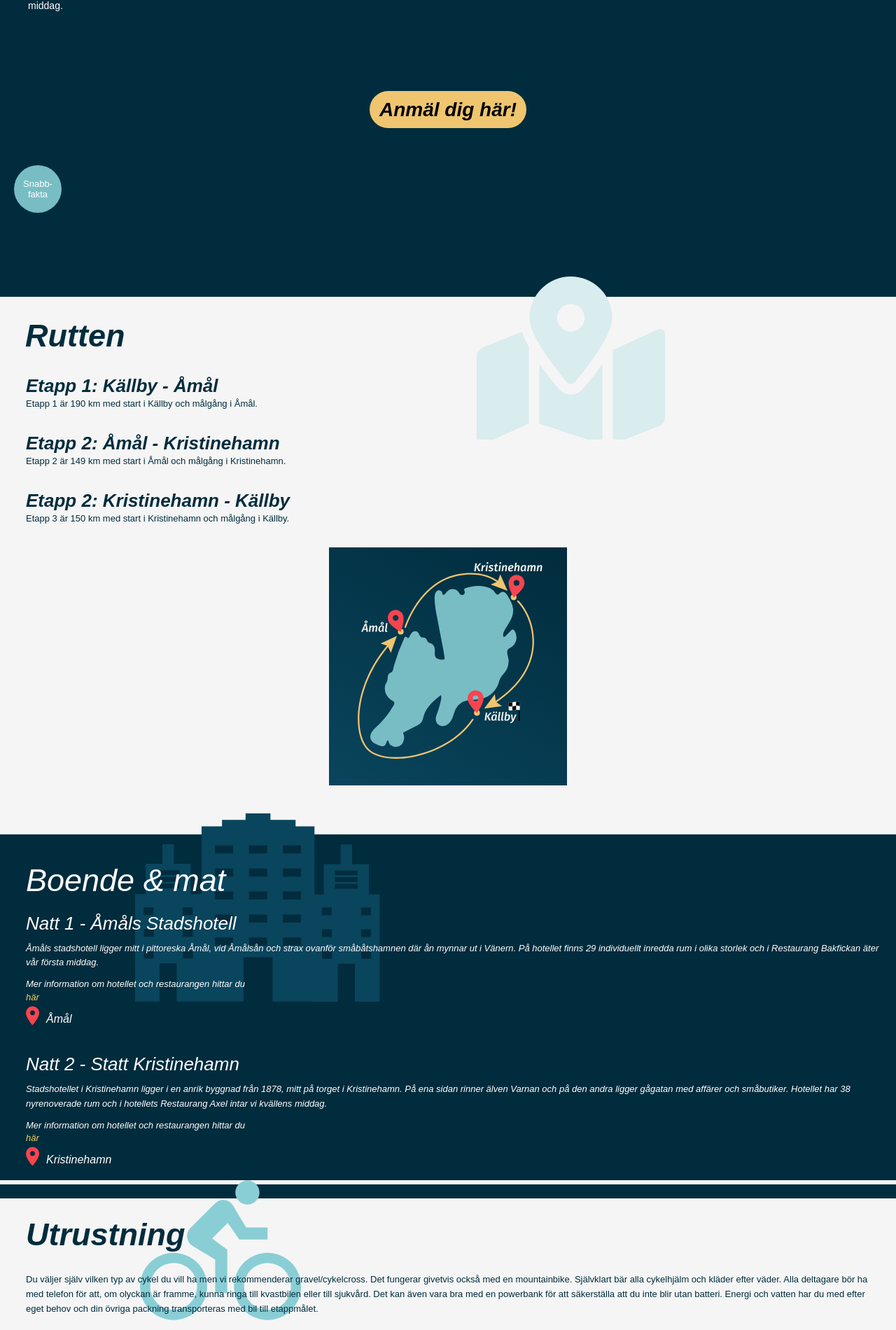
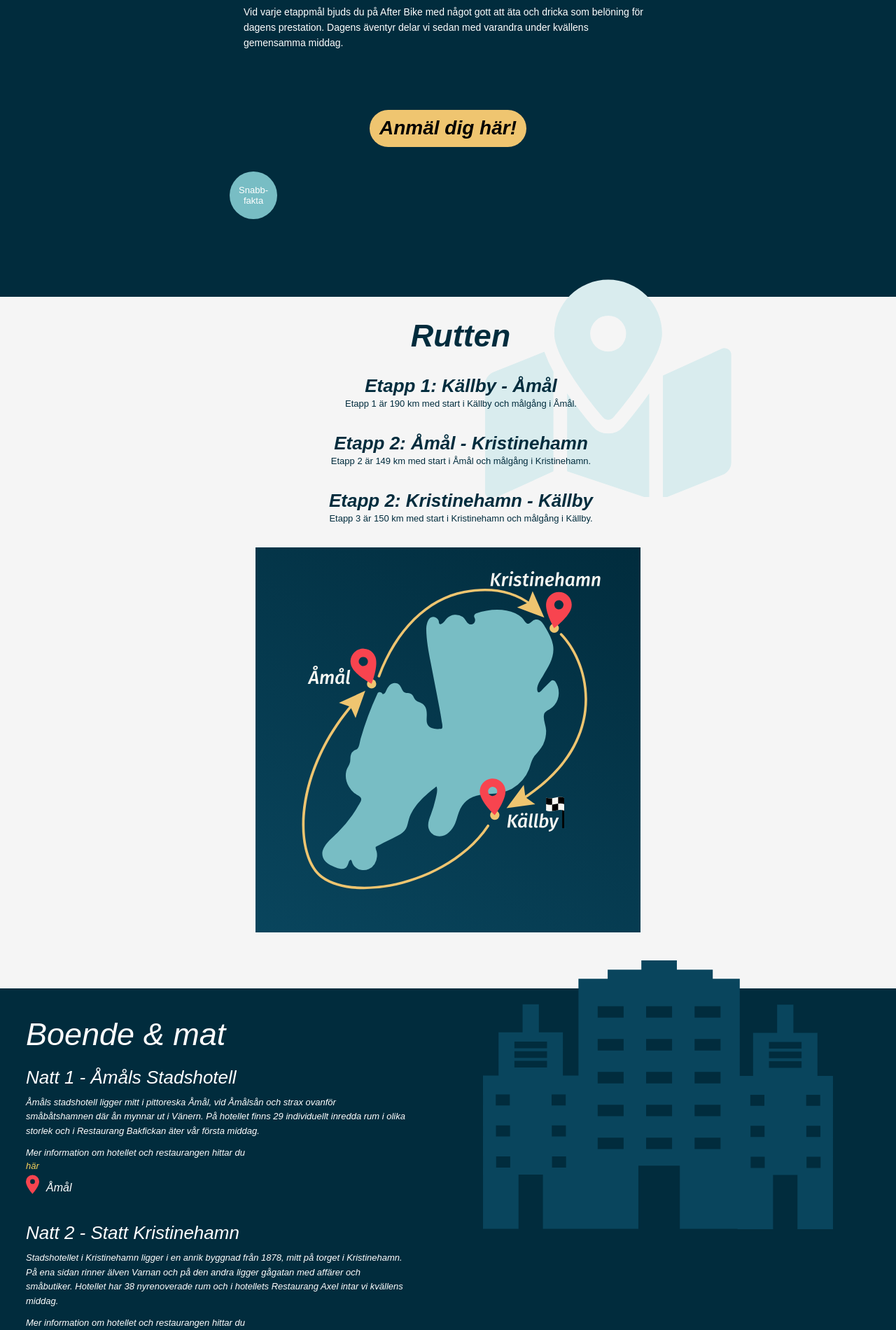
Before and after one commit to Fvrom/Event-assignment, a website built with Parcel: page index.html in a window 1280 px wide. Shown: the part 460-2360 px from the top of the page at 70% size. Built offline with nearby package versions, Linux system fonts and the light colour scheme; a web font is replaced by a local one.

Commit message:
working on media q

```diff
--- a/styles/accom-grid.css
+++ b/styles/accom-grid.css
@@ -10,9 +10,11 @@
 .accom-grid-empty-item {
   grid-row: 1;
   grid-column: 1/3;
-  height: 3rem;
-
+  height: 4rem;
+  width: 100%;
   background-color: whitesmoke;
+  margin: 0;
+  padding: 0;
 }
 
 .accom-grid-item1 {
@@ -79,6 +81,7 @@
   color: white;
   font-size: 1.3rem;
   font-style: italic;
+  max-width: 75ch;
   font-weight: 400;
   line-height: 1.6;
   margin-top: 1rem;
@@ -105,3 +108,20 @@
   display: flex;
   margin-top: 0.5rem;
 }
+
+@media screen and (min-width: 600px) {
+  .accom-grid-empty-item {
+    height: 4rem;
+  }
+  .img-town-grid-item {
+    grid-row: 1/5;
+    grid-column: 2;
+    align-self: flex-start;
+  }
+  .town-img {
+    width: 50rem;
+    position: relative;
+    margin: 0rem;
+    transform: translateX(10%);
+  }
+}
--- a/styles/animations.css
+++ b/styles/animations.css
@@ -0,0 +1,39 @@
+.btn-sign-up,
+.bt1 {
+  font-family: fira-sans, sans-serif;
+  font-weight: 550;
+  font-style: italic;
+  font-size: 2.8rem;
+  background-color: #efc570;
+  grid-row: 3;
+  width: 22.4rem;
+  height: 5.3rem;
+  border-style: none;
+  border-radius: 3rem;
+  align-self: center;
+  transition: 0.8s;
+}
+
+.btn-sign-up:hover {
+  background: #bb810e;
+}
+
+.btn-sign-up::before {
+  content: '';
+  position: absolute;
+  left: 0;
+  width: 100%;
+  height: 0%;
+  background: #636261;
+  z-index: -1;
+  transition: 0.8s;
+}
+
+.bt1::before {
+  bottom: 0;
+  border-radius: 0 0 50% 50%;
+}
+
+.bt1:hover::before {
+  height: 180%;
+}
--- a/styles/equipment-grid.css
+++ b/styles/equipment-grid.css
@@ -15,7 +15,6 @@
   grid-row: 1;
   grid-column: 1/3;
   height: 2rem;
-  width: 100%;
 }
 
 .equip-grid-item2 {
@@ -66,6 +65,7 @@
 .equip-grid-item6 li {
   color: var(--background-blue-color);
   font-size: 1.3rem;
+  max-width: 75ch;
   font-weight: 500;
   line-height: 1.6;
   margin-top: 1rem;
@@ -101,5 +101,39 @@
   overflow: hidden;
 }
 
-/* Overflow hidden
-Köra en translate x på container , gömmer halvan av bilden */
+@media screen and (min-width: 600px) {
+  .equip-grid-item2,
+  .equip-grid-item5,
+  .equip-grid-item6 {
+    grid-column: 1/3;
+    display: flex;
+    justify-content: center;
+  }
+
+  .equip-title {
+    display: flex;
+    justify-content: center;
+  }
+  .equip-grid-item6 {
+    margin-top: 1rem;
+    margin-bottom: 2rem;
+  }
+
+  .equip-grid-item3 {
+    grid-column: 2;
+    grid-row: 1/6;
+  }
+
+  .bike-img {
+    width: 36rem;
+    height: 32rem;
+
+    align-self: flex-start;
+    transform: translateX(15%);
+  }
+
+  .equip-grid-item1 {
+    height: 4rem;
+    overflow: hidden;
+  }
+}
--- a/styles/main.css
+++ b/styles/main.css
@@ -27,6 +27,7 @@ h1 {
   color: white;
   grid-row: 2;
   font-size: 1.4rem;
+  max-width: 75ch;
   line-height: 1.6;
 }
 .grid-item2 {
@@ -55,6 +56,8 @@ h1 {
   border-style: none;
   border-radius: 3rem;
   align-self: center;
+  transition: 0.8s;
+  overflow: hidden;
 }
 
 .grid-item4 {
--- a/styles/reg-grid.css
+++ b/styles/reg-grid.css
@@ -53,7 +53,6 @@
   grid-row: 4/5;
   display: flex;
   justify-content: center;
-  flex-direction: column;
 }
 
 .reg-form-wrapper {
@@ -63,6 +62,7 @@
   flex-direction: column;
   border: solid 1rem #78bdc4;
   margin: 3rem;
+  width: 30rem;
 }
 .reg-grid-item4 h2 {
   display: flex;
@@ -114,3 +114,35 @@ textarea {
   background-color: whitesmoke;
   height: 5rem;
 }
+
+@media screen and (min-width: 600px) {
+  .reg-grid-item3 {
+    grid-column: 1;
+    align-self: flex-start;
+    margin-top: 5rem;
+  }
+
+  .reg-grid-item4 {
+    grid-column: 2;
+    grid-row: 3;
+  }
+}
+
+@media screen and (min-width: 700px) {
+  .reg-form-wrapper {
+    width: 40rem;
+    margin: 3rem 1rem 1rem 1rem;
+  }
+}
+
+@media screen and (min-width: 700px) {
+  .reg-grid-item3 {
+    grid-column: 1;
+    display: flex;
+    justify-content: center;
+  }
+  .reg-grid-item3 p,
+  .reg-grid-item3 ul {
+    align-self: center;
+  }
+}
--- a/styles/route-grid.css
+++ b/styles/route-grid.css
@@ -53,6 +53,7 @@
   grid-row: 3;
   align-self: center;
   z-index: 1;
+  display: flex;
   flex-direction: column;
   justify-content: center;
   margin-top: 3rem;
@@ -63,6 +64,7 @@
   grid-row: 4;
   align-self: center;
   z-index: 1;
+  display: flex;
   flex-direction: column;
   justify-content: center;
   margin-top: 3rem;
@@ -77,6 +79,7 @@
   justify-content: center;
   margin-top: 3rem;
   margin-left: 3.7rem;
+  z-index: 1;
 }
 .route-grid-item5 {
   display: flex;
@@ -90,13 +93,13 @@
   color: var(--color-font-blue);
   font-size: 2.6rem;
   font-style: italic;
-  align-self: start;
 }
 
 .etapp-info {
   color: var(--color-font-blue);
   font-size: 1.3rem;
   line-height: 1.6;
+  display: flex;
 }
 
 .map-img {
@@ -105,3 +108,31 @@
   margin-top: 3rem;
   overflow: hidden;
 }
+
+@media screen and (min-width: 600px) {
+  .route-grid-item1,
+  .route-grid-item2,
+  .route-grid-item3,
+  .route-grid-item4 {
+    display: flex;
+    justify-content: center;
+  }
+  .etapp-info,
+  .etapp {
+    display: flex;
+
+    justify-content: center;
+  }
+  .map-img {
+    width: 55rem;
+  }
+
+  .img-map-icon-grid-item {
+    grid-row: 1/6;
+  }
+
+  .map-icon-img {
+    width: 35.2rem;
+    height: 32.4rem;
+  }
+} ;
```
